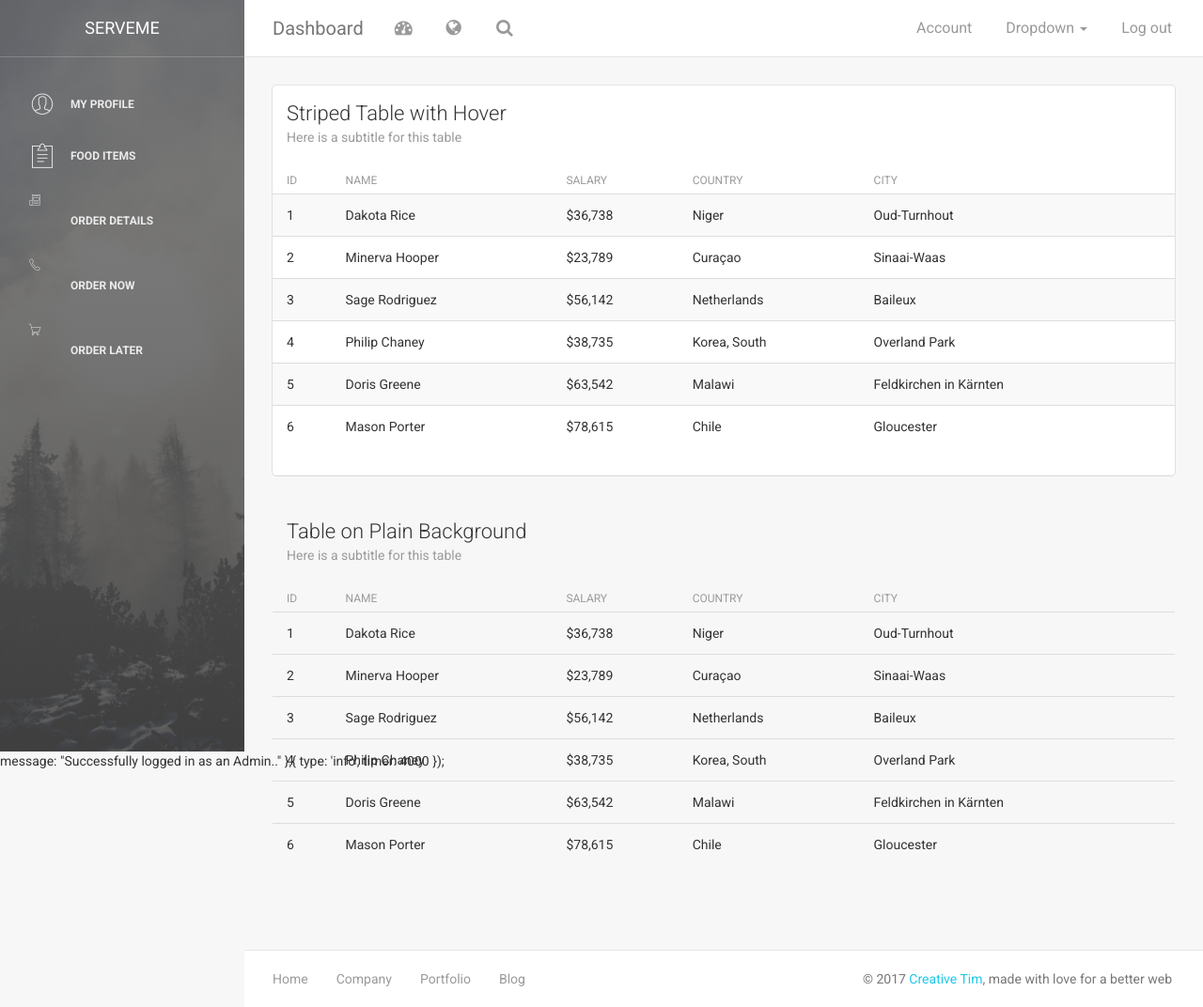
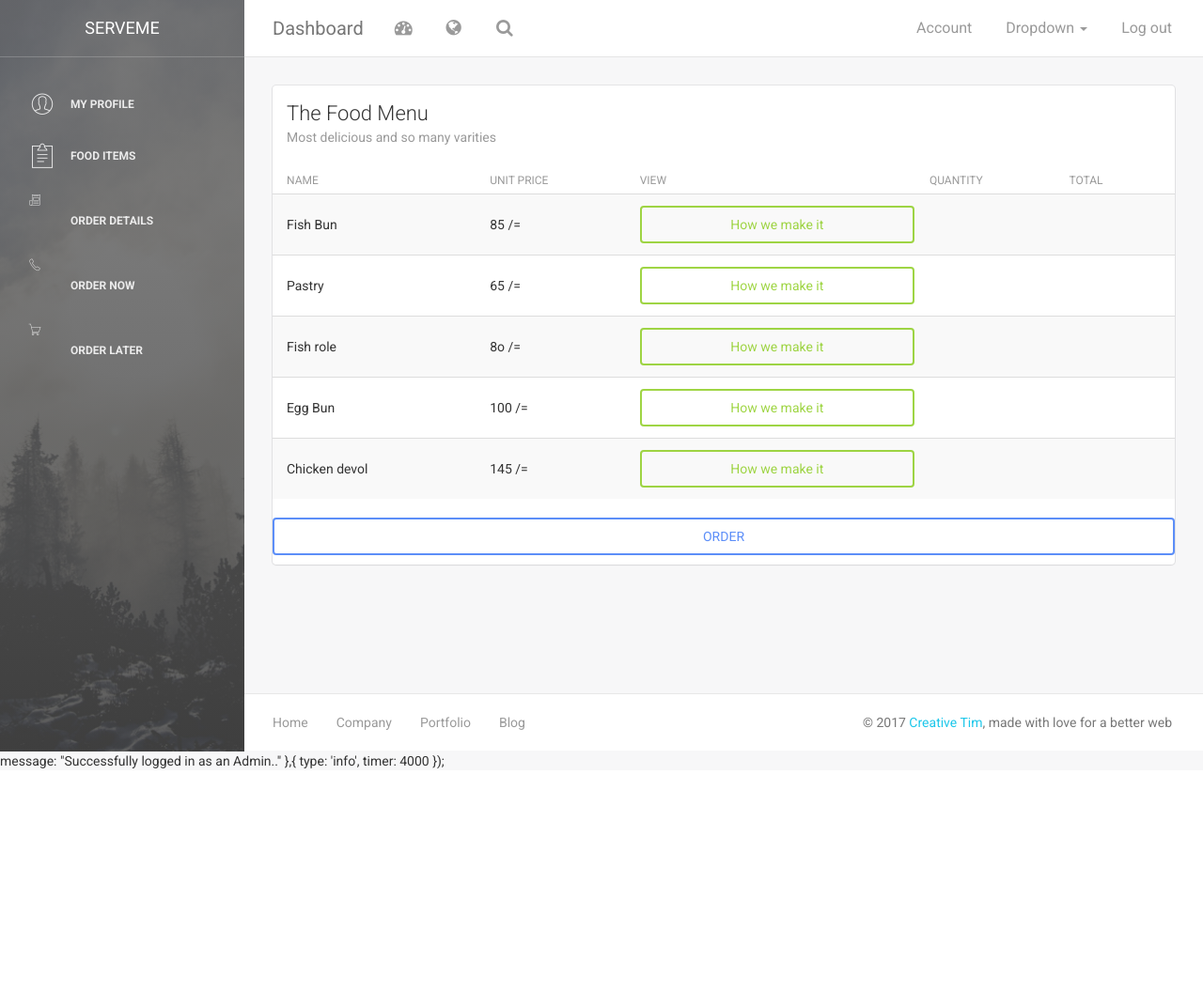
Before and after one commit to Thilini-Fernando/OnlineCafe, a CodeIgniter app: page /OnlineCafe/index.php/customercont/orderLater in a window 1280 px wide. Shown: the whole page at 94% size. After the commit the page ends 819 px from the top, so only its background shows below. Run offline with CodeIgniter, Linux system fonts and the light colour scheme; some libraries are stand-ins or nearby versions.

Commit message:
orderlater

```diff
--- a/application/views/Customer/OrderLater.php
+++ b/application/views/Customer/OrderLater.php
@@ -6,135 +6,81 @@
             <div class="col-md-12">
                 <div class="card">
                     <div class="header">
-                        <h4 class="title">Striped Table with Hover</h4>
-                        <p class="category">Here is a subtitle for this table</p>
+                        <h4 class="title">The Food Menu</h4>
+                        <p class="category">Most delicious and so many varities</p>
                     </div>
                     <div class="content table-responsive table-full-width">
                         <table class="table table-hover table-striped">
                             <thead>
-                            <th>ID</th>
                             <th>Name</th>
-                            <th>Salary</th>
-                            <th>Country</th>
-                            <th>City</th>
+                            <th>Unit price</th>
+                            <th>View</th>
+                            <th>Quantity</th>
+                            <th>Total</th>
                             </thead>
                             <tbody>
+                              <?php
+                            /*  foreach ($food_itemses as $food_items) {
+                            echo '<tr>';
+                            echo '<td>'.$food_items->food_name.'</td>';
+                            echo '<td>'.$food_items->unit_price.'</td>';
+                            echo '</tr>';
+                          }*/
+                          ?>
                           <tr>
-                                <td>1</td>
-                                <td>Dakota Rice</td>
-                                <td>$36,738</td>
-                                <td>Niger</td>
-                                <td>Oud-Turnhout</td>
+                            <td> Fish Bun </td>
+                            <td> 85 /= </td>
+                            <td> <form action="https://www.youtube.com/watch?v=HNZERFW8lYQ" method="post">
+                                <button type="submit" class="btn btn-block btn-success" > How we make it </button>
+                                </form> </td>
+                            <td>  </td>
+                            <td>  </td>
                           </tr>
                           <tr>
-                                <td>2</td>
-                                <td>Minerva Hooper</td>
-                                <td>$23,789</td>
-                                <td>Curaçao</td>
-                                <td>Sinaai-Waas</td>
+                            <td> Pastry </td>
+                            <td> 65 /= </td>
+                            <td> <form action="https://www.youtube.com/watch?v=HNZERFW8lYQ" method="post">
+                                <button type="submit" class="btn btn-block btn-success" > How we make it </button>
+                                </form> </td>
+                            <td>  </td>
+                            <td>  </td>
                           </tr>
                           <tr>
-                                <td>3</td>
-                                <td>Sage Rodriguez</td>
-                                <td>$56,142</td>
-                                <td>Netherlands</td>
-                                <td>Baileux</td>
+                            <td> Fish role </td>
+                            <td> 8o /= </td>
+                            <td> <form action="https://www.youtube.com/watch?v=HNZERFW8lYQ" method="post">
+                                <button type="submit" class="btn btn-block btn-success" > How we make it </button>
+                                </form> </td>
+                            <td>  </td>
+                            <td>  </td>
                           </tr>
                           <tr>
-                                <td>4</td>
-                                <td>Philip Chaney</td>
-                                <td>$38,735</td>
-                                <td>Korea, South</td>
-                                <td>Overland Park</td>
+                            <td> Egg Bun </td>
+                            <td> 100 /= </td>
+                            <td> <form action="https://www.youtube.com/watch?v=HNZERFW8lYQ" method="post">
+                                <button type="submit" class="btn btn-block btn-success" > How we make it </button>
+                                </form> </td>
+                            <td>  </td>
+                            <td>  </td>
                           </tr>
                           <tr>
-                                <td>5</td>
-                                <td>Doris Greene</td>
-                                <td>$63,542</td>
-                                <td>Malawi</td>
-                                <td>Feldkirchen in Kärnten</td>
+                            <td> Chicken devol </td>
+                            <td> 145 /= </td>
+                            <td> <form action="https://www.youtube.com/watch?v=HNZERFW8lYQ" method="post">
+                                <button type="submit" class="btn btn-block btn-success" > How we make it </button>
+                                </form> </td>
+                            <td>  </td>
+                            <td>  </td>
                           </tr>
-                            <tr>
-                                <td>6</td>
-                                <td>Mason Porter</td>
-                                <td>$78,615</td>
-                                <td>Chile</td>
-                                <td>Gloucester</td>
-                            </tr>
+
                             </tbody>
                         </table>
-
+                        <form action="https://www.youtube.com/watch?v=HNZERFW8lYQ" method="post">
+                            <button type="submit" class="btn btn-block btn-primary" > ORDER </button>
+                            </form>
                     </div>
                 </div>
             </div>
-
-
-            <div class="col-md-12">
-                <div class="card card-plain">
-                    <div class="header">
-                        <h4 class="title">Table on Plain Background</h4>
-                        <p class="category">Here is a subtitle for this table</p>
-                    </div>
-                    <div class="content table-responsive table-full-width">
-                        <table class="table table-hover">
-                            <thead>
-                            <th>ID</th>
-                            <th>Name</th>
-                            <th>Salary</th>
-                            <th>Country</th>
-                            <th>City</th>
-                            </thead>
-                            <tbody>
-                            <tr>
-                                <td>1</td>
-                                <td>Dakota Rice</td>
-                                <td>$36,738</td>
-                                <td>Niger</td>
-                                <td>Oud-Turnhout</td>
-                            </tr>
-                            <tr>
-                                <td>2</td>
-                                <td>Minerva Hooper</td>
-                                <td>$23,789</td>
-                                <td>Curaçao</td>
-                                <td>Sinaai-Waas</td>
-                            </tr>
-                            <tr>
-                                <td>3</td>
-                                <td>Sage Rodriguez</td>
-                                <td>$56,142</td>
-                                <td>Netherlands</td>
-                                <td>Baileux</td>
-                            </tr>
-                            <tr>
-                                <td>4</td>
-                                <td>Philip Chaney</td>
-                                <td>$38,735</td>
-                                <td>Korea, South</td>
-                                <td>Overland Park</td>
-                            </tr>
-                            <tr>
-                                <td>5</td>
-                                <td>Doris Greene</td>
-                                <td>$63,542</td>
-                                <td>Malawi</td>
-                                <td>Feldkirchen in Kärnten</td>
-                            </tr>
-                            <tr>
-                                <td>6</td>
-                                <td>Mason Porter</td>
-                                <td>$78,615</td>
-                                <td>Chile</td>
-                                <td>Gloucester</td>
-                            </tr>
-                            </tbody>
-                        </table>
-
-                    </div>
-                </div>
-            </div>
-
-
         </div>
     </div>
 </div>
```
Lines whose indentation alone changed are shown as unchanged.
